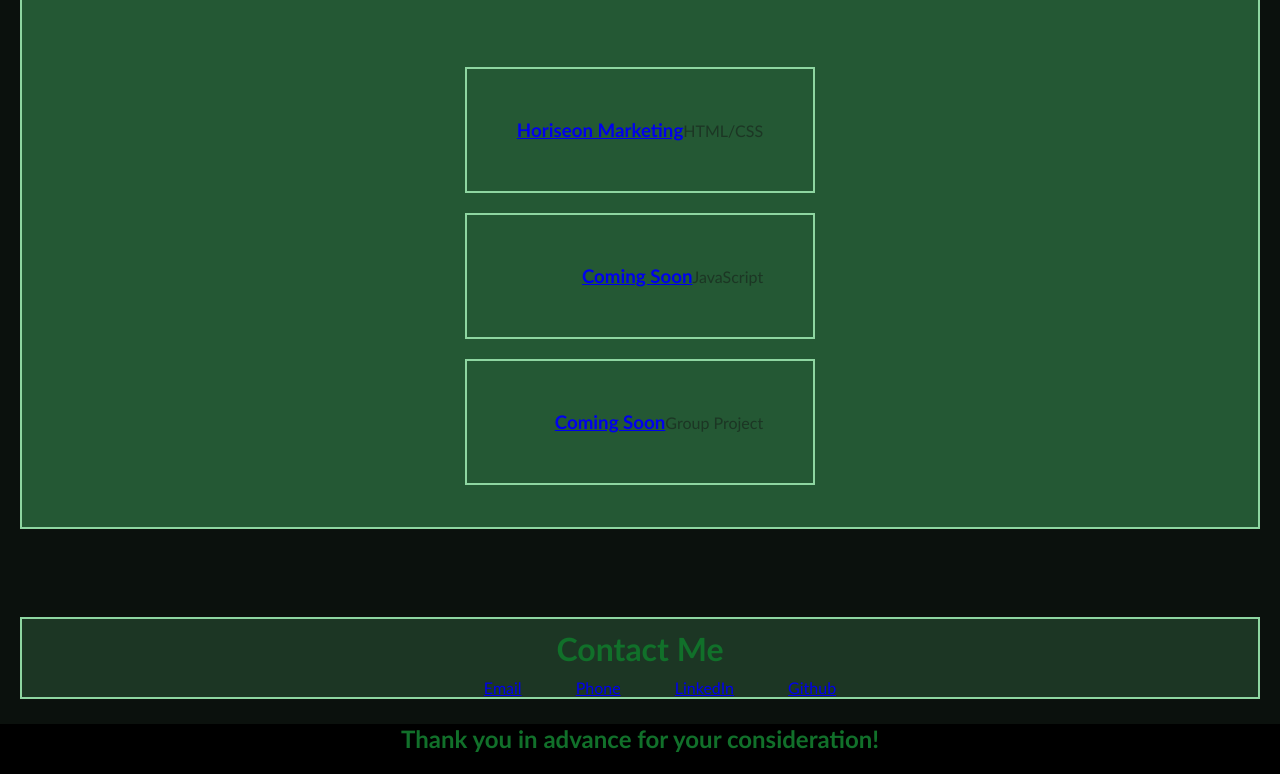
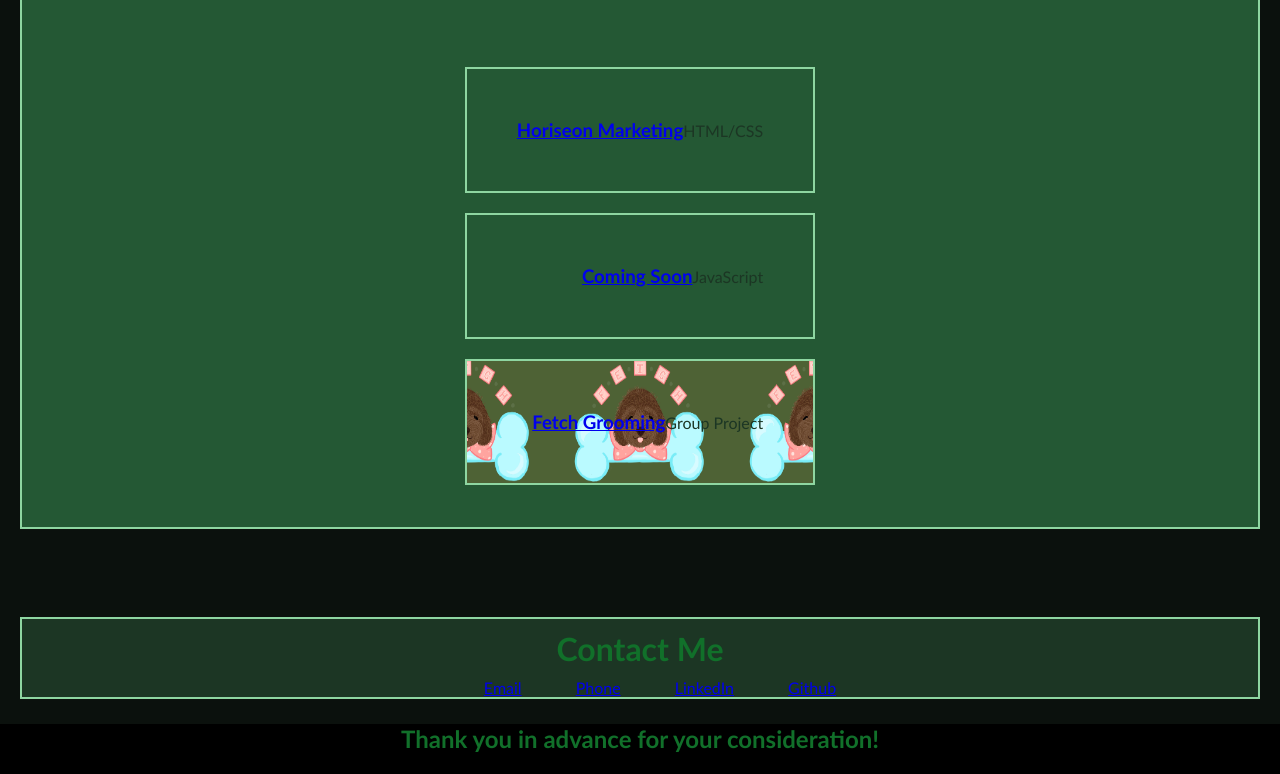
Before and after one commit to awinters81/My-Portfolio, a plain HTML site: page index.html in a window 1280 px wide. Shown: the part 2202-2976 px from the top of the page. Drawn offline with Linux system fonts and the light colour scheme.

Commit message:
add first group project

```diff
--- a/assets/design.css
+++ b/assets/design.css
@@ -223,8 +223,8 @@ span{
 /* PROJECT 4 STYLE */
 
 .soon-2{
-    background-image: url(./images/coming\ 2);
-    background-size: 250px 200px;
+    background-image: url(./images/fetch-logo.JPG);
+    background-size: 175px 150px;
     background-position: center;
     border: 2px solid #8ed6a1;
     margin: 20px;
--- a/index.html
+++ b/index.html
@@ -119,7 +119,7 @@
 
                     <div class="soon-2">
                       <h3>
-                        <a href="#">Coming Soon</a>
+                        <a href="https://awinters81.github.io/Project-1/">Fetch Grooming</a>
                       </h3>
                       <br>
                       <div class="soon-2-descrip">
```
Also changed, not shown: assets/images/fetch-logo.JPG (added).
